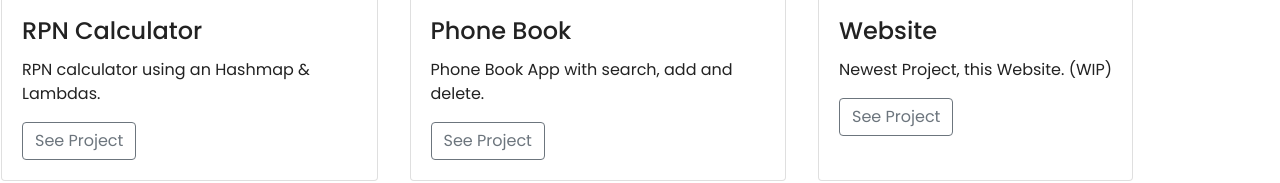
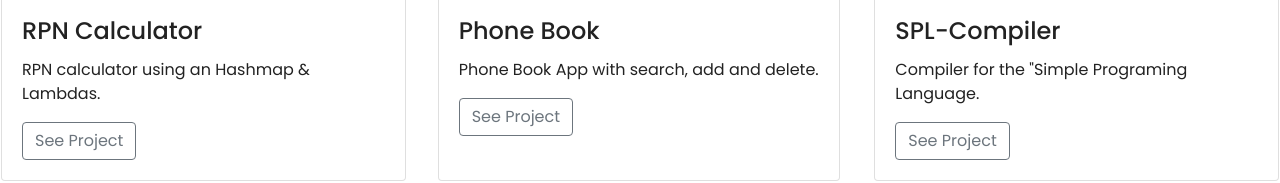
Before and after one commit to williamwaelde/williamwaelde.com, a plain HTML site: page index.html in a window 1280 px wide. Shown: the part 2913-3096 px from the top of the page. Drawn offline with nearby package versions, Linux system fonts and the light colour scheme.

Commit message:
more updates: added spl compiler

```diff
--- a/index.html
+++ b/index.html
@@ -191,6 +191,7 @@
 				</div>
 			</div>
 		</div>
+
 		<div class="col-md-4 d-flex align-items-stretch">
 			<div class="card">
 				<img class="card-img-top" src="img/p2.jpg">
@@ -201,19 +202,21 @@
 				</div>
 			</div>
 		</div>
+
 		<div class="col-md-4 d-flex align-items-stretch">
 			<div class="card">
 				<img class="card-img-top" src="img/p3.jpg">
 				<div class="card-body" d-flex flex-column>
-					<h4 class="card-title">Website</h4>
-					<p class="card-text">Newest Project, this Website. (WIP)</p>
-					<a href="https://github.com/ww-gi/williamwaelde.com" class="btn btn-outline-secondary mx-auto">See Project</a>
+					<h4 class="card-title">SPL-Compiler</h4>
+					<p class="card-text">Compiler for the "Simple Programing Language.</p>
+					<a href="https://github.com/ww-gi/SPL-Compiler" class="btn btn-outline-secondary mx-auto">See Project</a>
 				</div>
 			</div>
 		</div>
 	</div>
 	<hr>
 </div>
+
 <div class="col-md-4 d-flex align-items-stretch">
 			<div class="card">
 				<img class="card-img-top" src="img/p4.jpg">
@@ -227,6 +230,8 @@
 	</div>
 	<hr>
 </div>
+
+
 <!--- Two Column Section -->
 <div class="container-fluid padding">
 	<div class="row padding">
```
Also changed, not shown: 2 other files.
